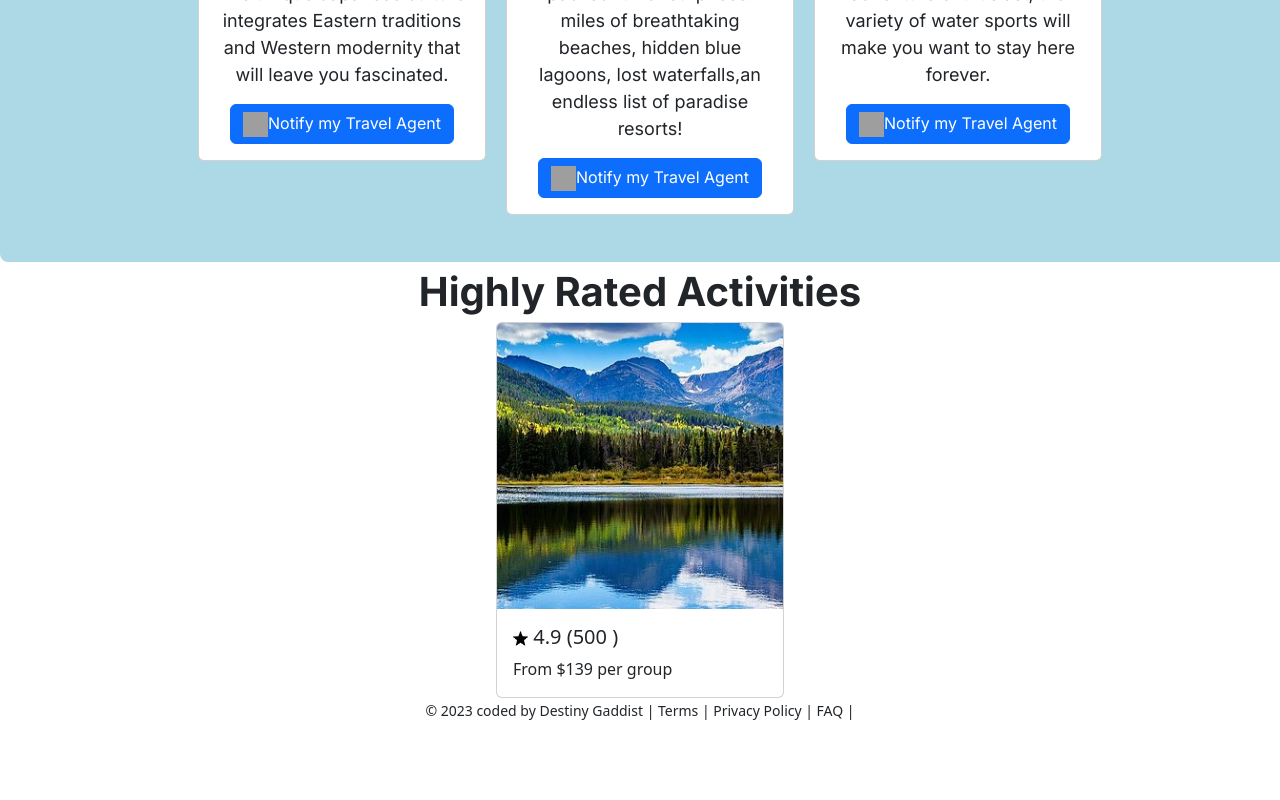
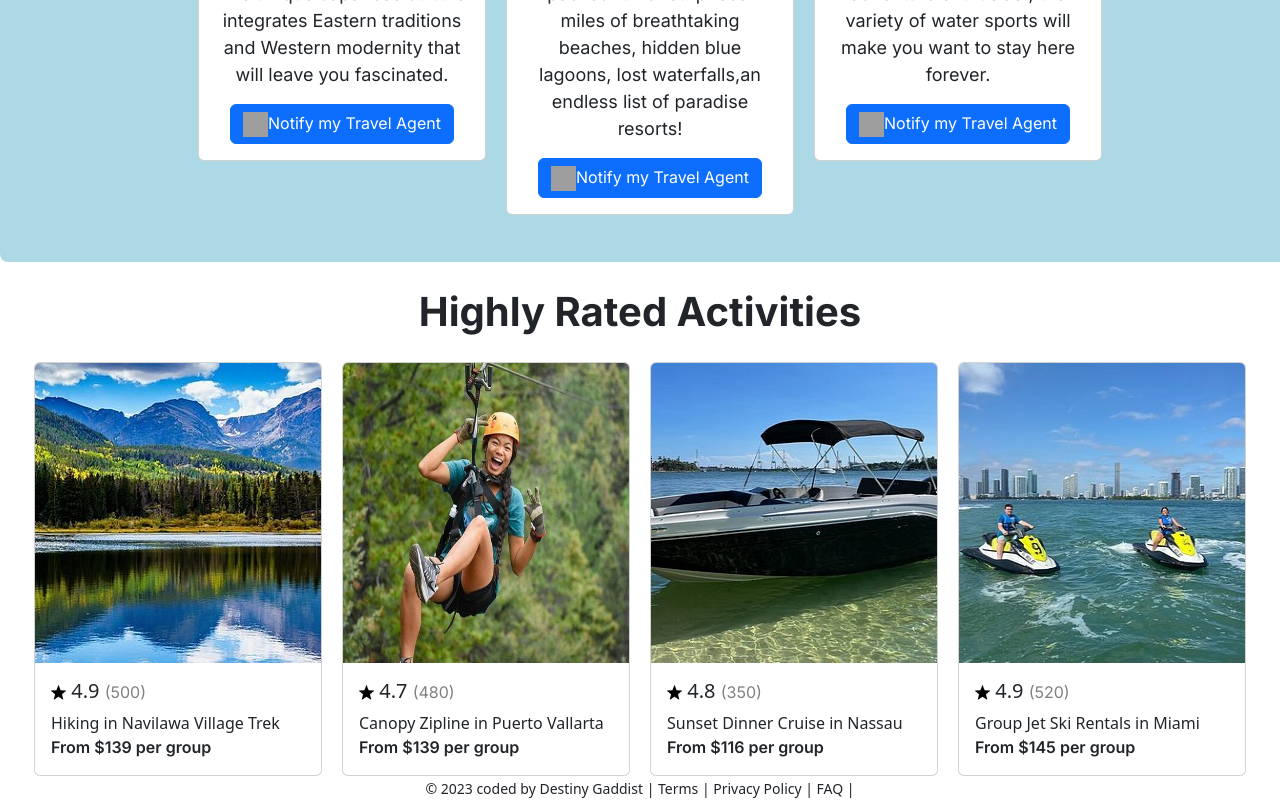
Before and after one commit to dgaddist/travel-app, a React (Vite) app: page / in a window 1280 px wide. Shown: the part 1004-1804 px from the top of the page. Before the commit the page ends 1726 px from the top, so only its background shows below. Built offline with nearby package versions, Linux system fonts and the light colour scheme; grey boxes are pictures that could not be loaded.

Commit message:
Updated activities features

```diff
--- a/src/Activities.jsx
+++ b/src/Activities.jsx
@@ -1,34 +1,25 @@
-import Card from "react-bootstrap/Card";
 import activitiesdata from "./activitiesdata";
 import ActivityBody from "./Activitiesb";
 
 export default function Activities() {
   // <Hero />
+  const activitycards = activitiesdata.map((item) => {
+    return (
+      <ActivityBody
+        image={item.image}
+        activity={item.activity}
+        rating={item.rating}
+        reviews={item.reviews}
+        price={item.price}
+        starIcon={item.starIcon}
+      />
+    );
+  });
 
   return (
     <div>
-      <ActivityBody
-        image="./hiking.jpg"
-        rating="4.9"
-        reviews="500 "
-        activity="Hiking Adventure in Rocky Mountain National Park"
-        starIcon="./icon-star.png"
-        price="139"
-      />
+      <div className="Activity-title">Highly Rated Activities</div>
+      <div className="Activity-cards">{activitycards}</div>
     </div>
   );
 }
-
-// const activtiycards = activitiesdata.map((item) => {
-//   return (
-//     <ActivityBody />
-//       img={item.image}
-//       activity={item.name}
-//       rating={item.rating}
-//       reviews={item.reviews}
-//       price={item.price}
-//       icon={item.starIcon}
-//     />
-//   );
-// });
-// {activtiycards}
--- a/src/Activitiesb.jsx
+++ b/src/Activitiesb.jsx
@@ -3,20 +3,23 @@ import Card from "react-bootstrap/Card";
 export default function ActivityBody(props) {
   return (
     <div>
-      <div className="Activity-title">Highly Rated Activities</div>
-      <div className="Activity-cards">
       <div>
         <Card style={{ width: "18rem" }}>
-            <Card.Img variant="top" src={props.image} />
+          <Card.Img
+            variant="top"
+            src={props.image}
+            width="300px"
+            height="300px"
+          />
           <Card.Body>
             <Card.Title>
               <img className="star-icon" src={props.starIcon} width="15px" />{" "}
-                <span className="raiting">{props.rating} </span>
+              <span className="rating">{props.rating} </span>
               <span className="reviews">({props.reviews})</span>
             </Card.Title>
             <Card.Text>
-                <div> {props.activtiy}</div>
-                <div>
+              <div> {props.activity}</div>
+              <div className="price-list">
                 From $<span>{props.price}</span> per group
               </div>
             </Card.Text>
@@ -24,86 +27,5 @@ export default function ActivityBody(props) {
         </Card>
       </div>
     </div>
-    </div>
   );
 }
-
-//  <div>
-//       <div className="Activity-title">Highly Rated Activities</div>
-//       <div className="Activity-cards">
-//         <div>
-//           <Card style={{ width: "18rem" }}>
-//             <Card.Img variant="top" src="hiking.jpg" />
-//             <Card.Body>
-//               <Card.Title>
-//                 <img className="star-icon" src="icon-star.png" width="15px" />{" "}
-//                 <span className="raiting">4.9 </span>
-//                 <span className="reviews">(500)</span>
-//               </Card.Title>
-//               <Card.Text>
-//                 <div> Hiking Adventure in Rocky Mountain National Park</div>
-//                 <div>
-//                   From $<span>139</span> per group
-//                 </div>
-//               </Card.Text>
-//             </Card.Body>
-//           </Card>
-//         </div>
-//         <div>
-//           <Card style={{ width: "18rem" }}>
-//             <Card.Img variant="top" src="zipline.jpg" height="285px" />
-//             <Card.Body>
-//               <Card.Title>
-//                 <img className="star-icon" src="icon-star.png" width="15px" />{" "}
-//                 <span className="raiting">4.7 </span>
-//                 <span className="reviews">(480)</span>
-//               </Card.Title>
-//               <Card.Text>
-//                 <div> Canopy Zipline in Puerto Vallarta</div>
-//                 <div>
-//                   From $<span>139</span> per group
-//                 </div>
-//               </Card.Text>
-//             </Card.Body>
-//           </Card>
-//         </div>
-//         <div>
-//           <Card style={{ width: "18rem" }}>
-//             <Card.Img variant="top" src="boat.jpg" />
-//             <Card.Body>
-//               <Card.Title>
-//                 <img className="star-icon" src="icon-star.png" width="15px" />{" "}
-//                 <span className="raiting">4.8 </span>
-//                 <span className="reviews">(350)</span>
-//               </Card.Title>
-//               <Card.Text>
-//                 <div> Sunset Dinner Cruise in Nassau</div>
-//                 <div>
-//                   From $<span>116</span> per group
-//                 </div>
-//               </Card.Text>
-//             </Card.Body>
-//           </Card>
-//         </div>
-//         <div>
-//           <Card style={{ width: "18rem" }}>
-//             <Card.Img variant="top" src="ski.jpg" />
-//             <Card.Body>
-//               <Card.Title>
-//                 <img className="star-icon" src="icon-star.png" width="15px" />{" "}
-//                 <span className="raiting">4.9 </span>
-//                 <span className="reviews">(520)</span>
-//               </Card.Title>
-//               <Card.Text>
-//                 <div> Group Jet Ski Rentals in Miami </div>
-//                 <div>
-//                   From $<span>145</span> per group
-//                 </div>
-//               </Card.Text>
-//             </Card.Body>
-//           </Card>
-//         </div>
-//       </div>
-//     </div>
-//   );
-// }
--- a/src/App.css
+++ b/src/App.css
@@ -135,12 +135,22 @@
   font-size: 40px;
   letter-spacing: none;
   text-align: center;
+  margin: 20px 0px 20px 0px;
 }
 .Activity-cards {
   display: flex;
   justify-content: center;
   gap: 20px;
 }
+.reviews {
+  font-family: Inter;
+  color: gray;
+  font-size: 16px;
+}
+.price-list {
+  font-family: Inter;
+  font-weight: 600;
+}
 .footer {
   text-align: center;
 }
--- a/src/activitiesdata.jsx
+++ b/src/activitiesdata.jsx
@@ -2,15 +2,15 @@ export default [
   {
     image: "./hiking.jpg",
     rating: "4.9",
-    reviews: "500 ",
-    activity: "Hiking Adventure in Rocky Mountain National Park",
+    reviews: "500",
+    activity: "Hiking in Navilawa Village Trek",
     starIcon: "./icon-star.png",
     price: "139",
   },
   {
     image: "./zipline.jpg",
     rating: "4.7",
-    reviews: "480 ",
+    reviews: "480",
     activity: "Canopy Zipline in Puerto Vallarta",
     starIcon: "./icon-star.png",
     price: "139",
@@ -26,9 +26,9 @@ export default [
   {
     image: "./ski.jpg",
     rating: "4.9",
-    reviews: "520 ",
+    reviews: "520",
     activity: "Group Jet Ski Rentals in Miami",
     starIcon: "./icon-star.png",
-    pice: "145",
+    price: "145",
   },
 ];
```
Lines whose indentation alone changed are shown as unchanged.
